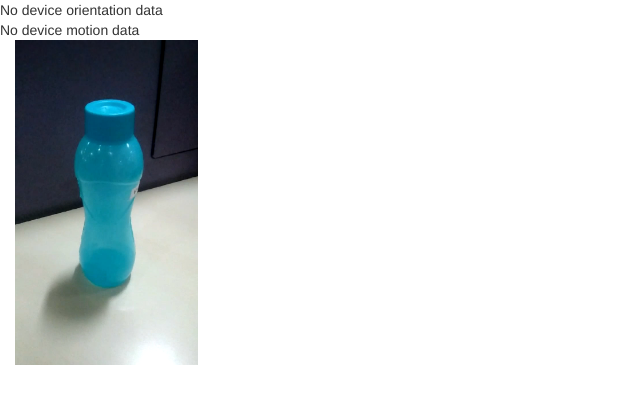
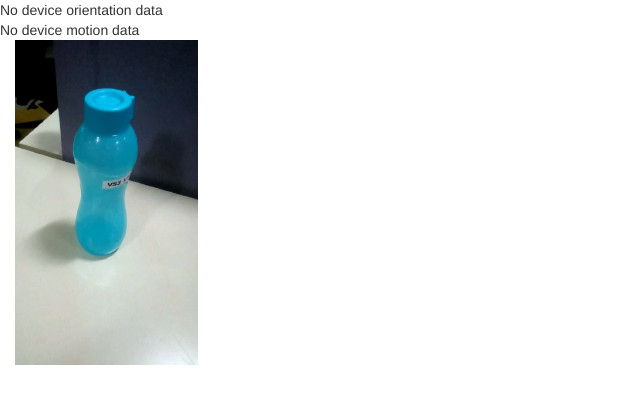
Before and after one commit to nireshjain/nireshjain.github.io, a plain HTML site: page index.html in a window 1280 px wide. Shown: the whole page, without its empty margins (0-640 px from the left). Drawn offline with nearby package versions, Linux system fonts and the light colour scheme.

Commit message:
second commit

```diff
--- a/index.html
+++ b/index.html
@@ -89,7 +89,7 @@ else{
       No device motion data
     </div>
 <div id="imageholder">
-	<img class="dynamic col-xs-2" src="images/001.png" alt="img"/>
+	<img class="dynamic col-xs-2" src="images/010.png" alt="img"/>
 </div>
   </body>
 </html>
```
